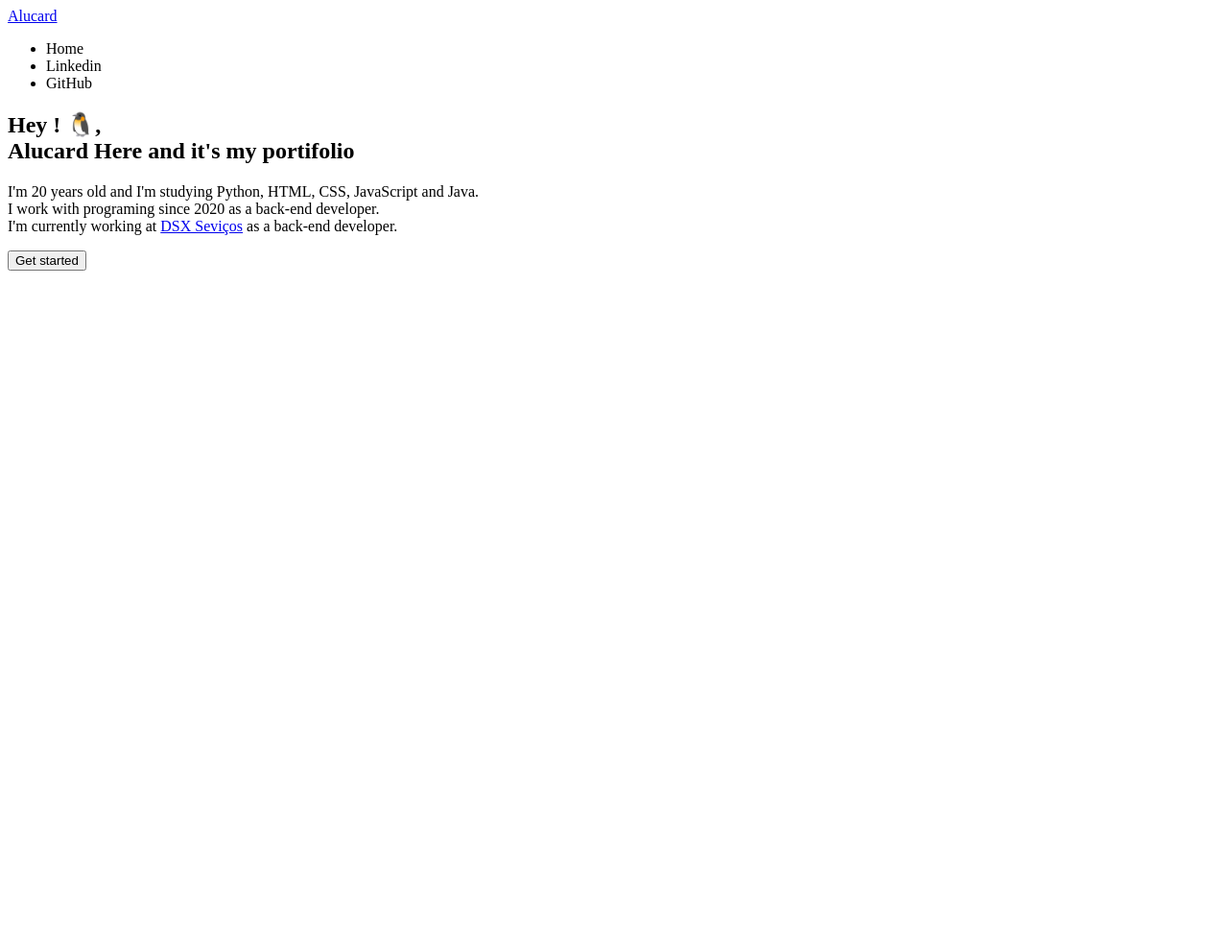
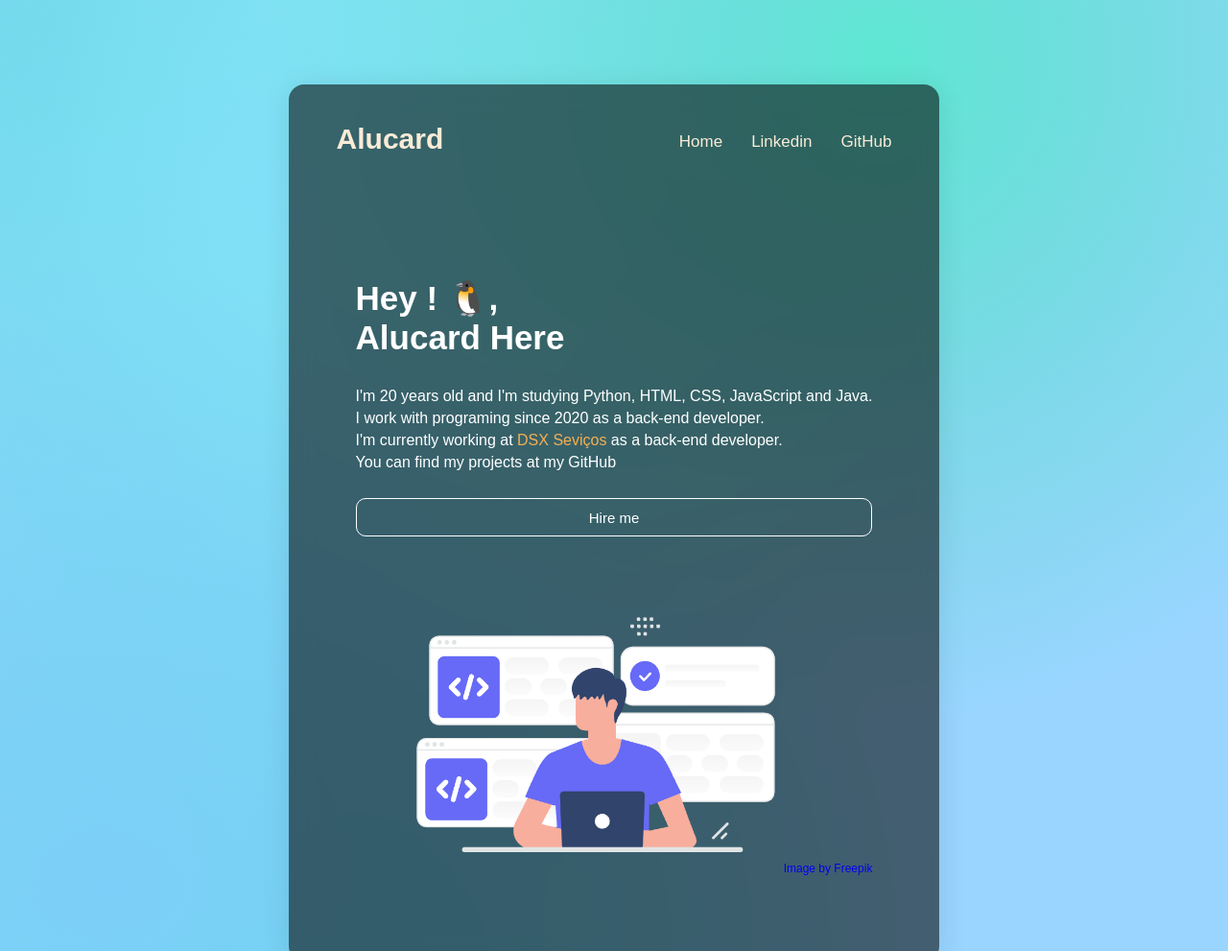
Before and after one commit to LastHasagi/Portifolio, a plain HTML site: page templates/index.html in a window 1280 px wide. Shown: the top 991 px of the page at 96% size. Before the commit the page ends 800 px from the top, so only its background shows below. Drawn offline with Linux system fonts and the light colour scheme.

Commit message:
Finished

```diff
--- a/templates/index.html
+++ b/templates/index.html
@@ -16,24 +16,32 @@
     <div class="container">
         <div class="glass-container">
             <nav class="nav navbar">
-                <div class="logo"><a href="#">Alucard</a></div>
-                    <ul class="nav-links">
-                        <li class="nav-link"><a href="#"></a>Home</li>
-                        <li class="nav-link"><a href="#"></a>Linkedin</li>
-                        <li class="nav-link"><a href="#"></a>GitHub</li>
-                    </ul>
+                <div class="logo"><a href="#" style="color: antiquewhite;">Alucard</a></div>
+                <ul class="nav-links">
+                    <li class="nav-link"><a href="alucard-portifolio.up.railway.app" style="color: antiquewhite;">Home</a></li>
+                    <li class="nav-link"><a href="https://www.linkedin.com/in/rodrigo-de-souza-graca/" style="color: antiquewhite;">Linkedin</a></li>
+                    <li class="nav-link"><a href="https://github.com/LastHasagi" style="color: antiquewhite;">GitHub</a></li>
+                </ul>
             </nav>
             <div class="content"></div>
                 <div class="main">
-                    <h2>Hey ! 🐧, <br>Alucard Here and it's my portifolio</h2>
+                    <h2>Hey ! 🐧, <br>Alucard Here</h2>
                     <p>
                         I'm 20 years old and I'm studying Python, HTML, CSS, JavaScript and Java.<br>
                         I work with programing since 2020 as a back-end developer.<br>
-                        I'm currently working at <a href="https://www.dsxgrupo.com.br">DSX Seviços</a> as a back-end developer.
+                        I'm currently working at <a href="https://www.dsxgrupo.com.br" style="color: rgb(245, 174, 82);">DSX Seviços</a> as a back-end developer.<br>
+                        You can find my projects at my GitHub
                     </p>
-                    <button>Get started</button>
+                    <a href="https://wa.me/+5521969243829">
+                        <button>Hire me</button>
+                    </a>
                     <div class="image-wrapper">
-                        <img src="" alt="">
+                        <img src="prog.png" >
+                        <div class="attrebute">
+                            <a
+                            href="https://www.freepik.com/free-psd/marketing-concept-with-woman-rocketship_33417710.htm#page=2&query=3d%20illustration&position=32&from_view=search&track=ais">Image
+                            by Freepik</a>
+                        </div>
                     </div>
                 </div>
         </div>
--- a/templates/style.css
+++ b/templates/style.css
@@ -1 +1,145 @@
 @import url('https://fonts.googleapis.com/css2?family=Merriweather:ital,wght@0,300;0,400;0,700;1,300;1,400;1,700&display=swap');
+
+* {
+  font-family: 'Quicksand', sans-serif;
+}
+
+a{
+    text-decoration: none;
+    color: rgb(248, 243, 243)fcf;
+}
+
+body{
+    color: #fff;
+    background-color: #99d5ff;
+    background-image:
+        radial-gradient(at 9% 89%, rgb(124, 207, 248) 0px, transparent 50%),
+        radial-gradient(at 72% 6%, rgb(95, 231, 211) 0px, transparent 50%),
+        radial-gradient(at 24% 19%, rgb(129, 224, 248) 0px, transparent 50%),
+        radial-gradient(at 65% 6%, rgb(145, 193, 242) 0px, transparent 50%),
+        radial-gradient(at 20% 98%, rgb(97, 220, 229) 0px, transparent 50%),
+        radial-gradient(at 44% 9%, rgb(140, 253, 240) 0px, transparent 50%),
+        radial-gradient(at 10% 9%, rgb(99, 212, 222) 0px, transparent 50%);
+    min-height: 100vh;
+}
+
+.container{
+    display: flex;
+    justify-content: center;
+}
+
+.glass-container{
+    display: block;
+    max-width: 72vw;
+    margin-top: 10vh;
+    margin-bottom: 30px;
+    background: rgba(0, 0, 0, 0.56);
+    padding: 50px;
+    border-radius: 16px;
+    box-shadow: 0 4px 30px rgba(0, 0, 0, 0.1);
+    backdrop-filter: blur(11.6px);
+    -webkit-backdrop-filter: blur(11.6px);
+}
+
+.logo{
+    display: inline-block;
+    font-size: 30px;
+    font-weight: 600;
+    margin-top: -10px;
+}
+
+ul.nav-links{
+    margin: 0;
+    float: right;
+    display: flex;
+    list-style: none;
+}
+
+li.nav-link{
+    display: inline-block;
+    margin-left: 30px;
+    font-size: 17px;
+    font-weight: 300;
+}
+
+.content{
+    display: flex;
+    width: 100%;
+}
+
+.main{
+    margin-top: 10vh;
+    display: inline-block;
+    padding: 20px;
+}
+
+.main h2{
+    font-size: 35px;
+}
+
+.main p{
+    font-size: 16px;
+    line-height: 23px;
+}
+
+button{
+    margin-top: 10px;
+    width: 100%;
+    height: 40px;
+    font-size: 15px;
+    color: #fff;
+    background-color: transparent;
+    border: 1px solid #fff;
+    border-radius: 10px;
+    cursor: pointer;
+    transition: all 0.3s ease;
+}
+
+button:hover{
+    border-color: #2668db;
+    background-color: #2668db;
+}
+
+.image-wrapper{
+    display: flex;
+    margin-top: 5vh;
+    position: relative;
+}
+
+.image-wrapper img{
+    max-width: 500px;
+}
+
+.attrebute{
+    position: absolute;
+    bottom: 20px;
+    right: 0;
+    font-size: 12px;
+}
+
+@media screen and (max-width: 1075px) {
+    .content{
+        flex-direction: column;
+    }
+}
+
+@media screen and (max-width: 720px) {
+    .logo{
+        font-size: 22px;
+    }
+    li.nav-link{
+        font-size: 13px;
+    }
+    .main h2{
+        font-size: 28px;
+    }
+    .main p{
+        font-size: 15px;
+    }
+    button{
+        font-size: 13px;
+    }
+    .image-wrapper img{
+        max-width: 400px;
+    }
+}
```
Also changed, not shown: 1 other file.
